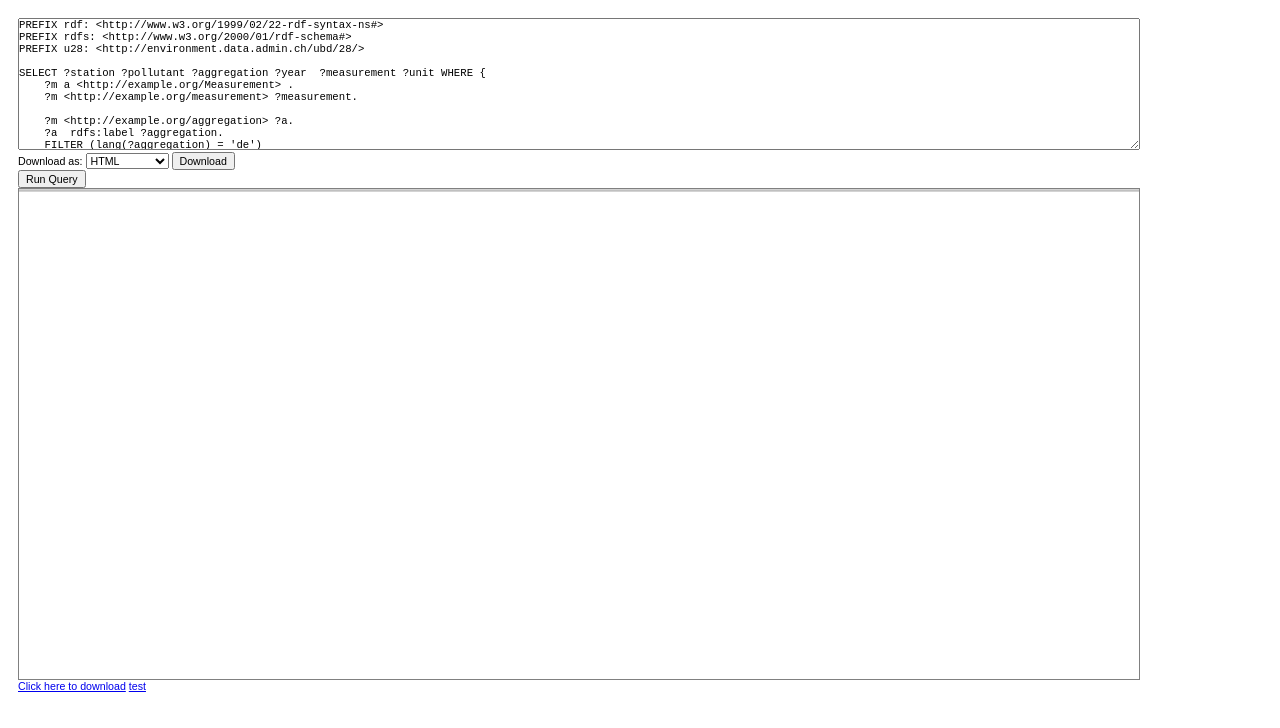
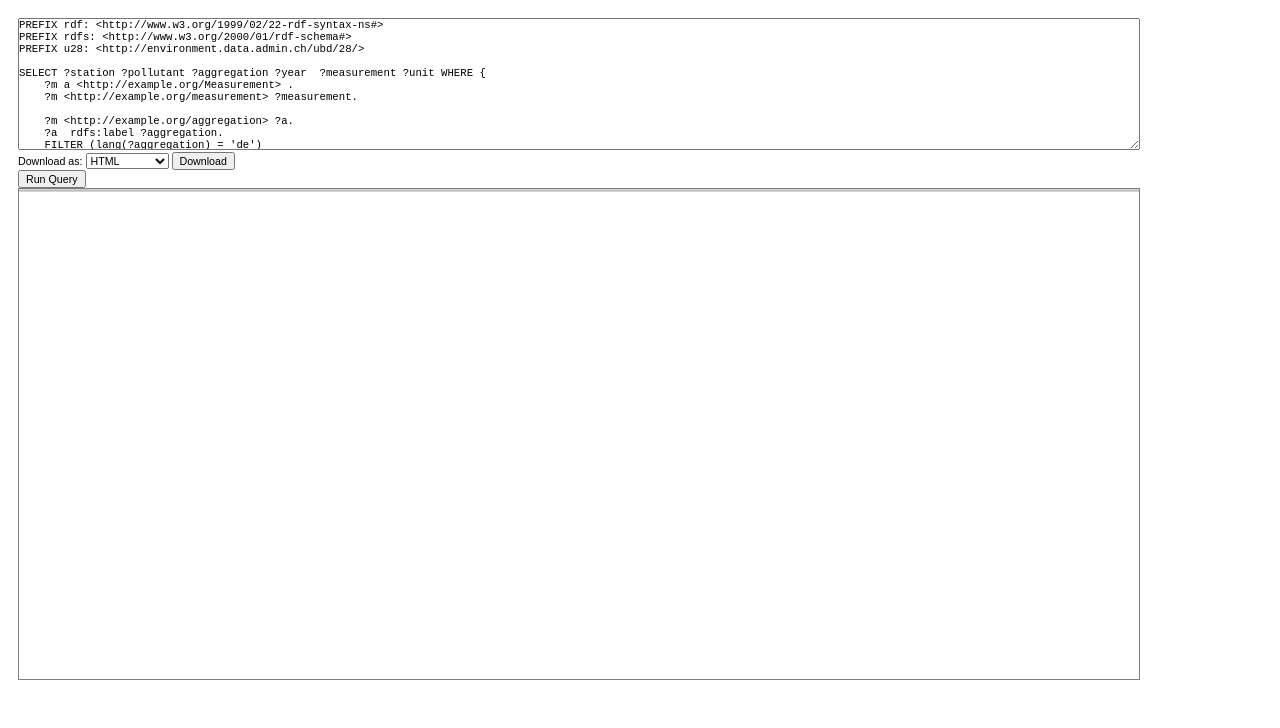
Before and after one commit to cpvrlab/sparql-table-viewer, a plain HTML site: page index.html in a window 1280 px wide. Drawn offline with Linux system fonts and the light colour scheme.

Commit message:
removed some clutter in the index.html

```diff
--- a/index.html
+++ b/index.html
@@ -55,9 +55,6 @@ SELECT ?station ?pollutant ?aggregation ?year  ?measurement ?unit WHERE {
     </form>
     <div id="myGrid" style="width:90%;height:490px;"></div>
     </table>
-
-    <a href="http://test.lindas-data.ch/sparql?query=PREFIX%20rdf%3A%20%3Chttp%3A%2F%2Fwww.w3.org%2F1999%2F02%2F22-rdf-syntax-ns%23%3E%0APREFIX%20rdfs%3A%20%3Chttp%3A%2F%2Fwww.w3.org%2F2000%2F01%2Frdf-schema%23%3E%0APREFIX%20u28%3A%20%3Chttp%3A%2F%2Fenvironment.data.admin.ch%2Fubd%2F28%2F%3E%0A%0ASELECT%20%3Fstation%20%3Fpollutant%20%3Faggregation%20%3Fyear%20%20%3Fmeasurement%20%3Funit%20WHERE%20%7B%0A%20%20%20%20%3Fm%20a%20%3Chttp%3A%2F%2Fexample.org%2FMeasurement%3E%20.%0A%20%20%20%20%3Fm%20%3Chttp%3A%2F%2Fexample.org%2Fmeasurement%3E%20%3Fmeasurement.%0A%20%20%20%20%0A%20%20%20%20%3Fm%20%3Chttp%3A%2F%2Fexample.org%2Faggregation%3E%20%3Fa.%0A%20%20%20%20%3Fa%20%20rdfs%3Alabel%20%3Faggregation.%0A%20%20%20%20FILTER%20(lang(%3Faggregation)%20%3D%20%27de%27)%0A%0A%20%20%20%20%3Fm%20%3Chttp%3A%2F%2Fexample.org%2Fstation%3E%20%3Fs.%0A%20%20%20%20%3Fs%20rdfs%3Alabel%20%3Fstation.%0A%0A%20%20%20%20%3Fm%20%3Chttp%3A%2F%2Fexample.org%2Funit%3E%20%3Fu.%0A%20%20%20%20%3Fu%20rdfs%3Alabel%20%3Funit.%0A%20%20%20%20FILTER%20(lang(%3Funit)%20%3D%20%27de%27)%0A%0A%20%20%20%20%3Fm%20%3Chttp%3A%2F%2Fexample.org%2Fpollutant%3E%20%3Fp.%0A%20%20%20%20%3Fp%20rdfs%3Alabel%20%3Fpollutant.%0A%20%20%20%20FILTER%20(lang(%3Fpollutant)%20%3D%20%27de%27)%0A%0A%20%20%20%20%3Fm%20%3Chttp%3A%2F%2Fexample.org%2Fyear%3E%20%3Fy%0A%20%20%20%20BIND(SUBSTR(xsd%3Astring(%3Fy)%2C46)%20AS%20%3Fyear)%0A%7D%0A%20%20%20%20%20%20%20%20%20%20%20%20LIMIT%2050%20OFFSET%200" download>Click here to download</a>
-    <a href="#" id="test">test</a>
 
     <script type="text/javascript" src="lib/SlickGrid/lib/jquery-1.7.min.js"></script>
     <script type="text/javascript" src="lib/SlickGrid/lib/jquery.event.drag-2.2.js"></script>
```
